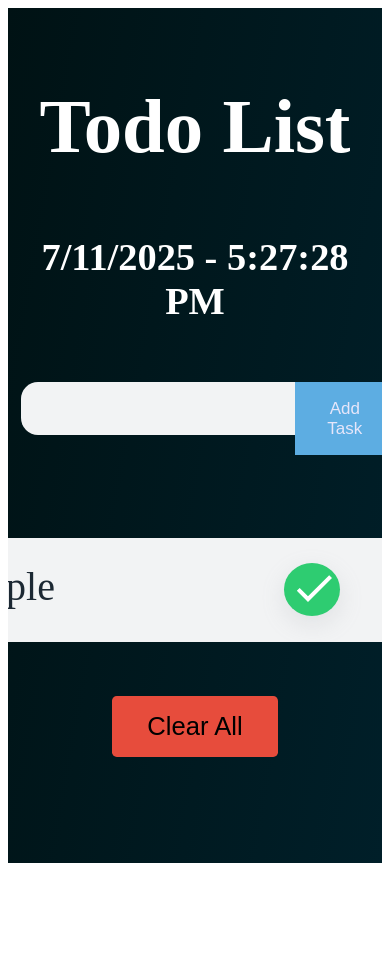
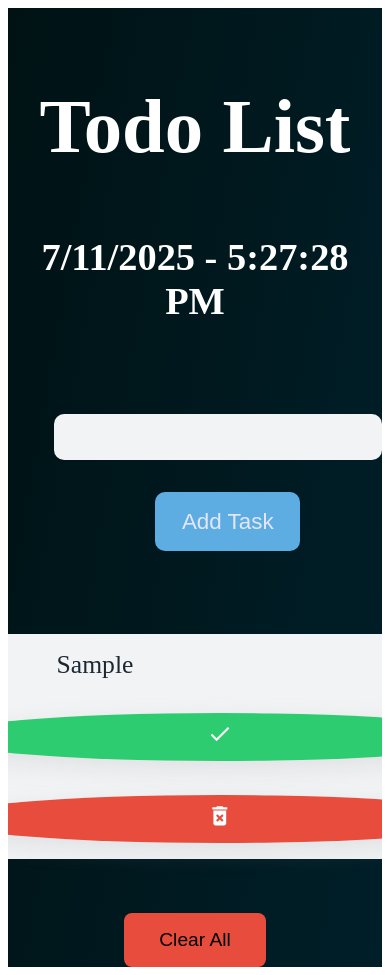
Before and after one commit to Debojitmahapatra/React, a React (Vite) app: page / in a window 390 px wide. Both pictures are taken after typing "Sample" into the empty fields and a click on the button "Add Task". Before the commit the page ends 871 px from the top, so only its background shows below. Built offline with nearby package versions, Linux system fonts and the light colour scheme.

Commit message:
creating-reuseable-components

```diff
--- a/src/components/Todo.css
+++ b/src/components/Todo.css
@@ -1,9 +1,4 @@
-/* section {
-  width: 100%;
-  margin-top: 10rem;
-  display: flex;
-  justify-content: center;
-} */
+
 
 .todo-container {
   align-items: center;
@@ -61,7 +56,7 @@ form input {
   letter-spacing: 0.1rem;
   border: none;
   outline: none;
-  /* border-radius: 15; */
+
   border-top-left-radius: 17px;
   border-bottom-left-radius: 17px;
   max-width: 500px;
@@ -122,15 +117,13 @@ span {
 .todo-list {
   min-width: 25%;
 
-  /* To remove the bullets of unordered list */
+
   list-style: none;
 }
 
 .todo-item {
   margin: 2.4rem;
-  /*word-wrap: break-word;
-    */ /*flex-wrap: wrap;
-    */
+
   font-size: 40px;
   color: #1c2833;
   border-radius: 30px;
@@ -143,8 +136,8 @@ span {
   grid-template-columns: 1fr 0.3fr 0.3fr;
   justify-content: start;
   gap: 1.6rem;
-  /*align-items: center;
-    */ /*wrapsthelinks*/
+  /*align-items: center;*/
+
   overflow-wrap: anywhere;
 }
 
@@ -192,13 +185,68 @@ li span {
   background-color: #e74c3c;
   font-size: 1.6rem;
   padding: 1rem 2.2rem;
-  border-radius: 0.3rem;
-  -webkit-border-radius: 0.3rem;
-  -moz-border-radius: 0.3rem;
-  -ms-border-radius: 0.3rem;
-  -o-border-radius: 0.3rem;
+  border-radius: 0.5rem;
+  -webkit-border-radius: 0.5rem;
+  -moz-border-radius: 0.5rem;
+  -ms-border-radius: 0.5rem;
+  -o-border-radius: 0.5rem;
 }
 
 .clear-btn:hover {
   background-color: #8d1407;
 }
+
+
+/* Existing styles remain mostly untouched */
+
+/* ✅ Responsive Design */
+
+@media (max-width: 768px) {
+  .header {
+    font-size: 2rem;
+  }
+
+  .todo-item {
+    grid-template-columns: 1fr;
+    text-align: center;
+  }
+
+  .check-btn,
+  .delete-btn {
+    width: 100%;
+    height: 3rem;
+    margin-top: 0.5rem;
+  }
+
+  .todo-item {
+    padding: 1rem;
+  }
+}
+
+@media (max-width: 530px) {
+  form {
+    flex-direction: column;
+    align-items: center;
+  }
+
+  form input,
+  form button {
+    margin-top: 2rem;
+    width: 100%;
+    border-radius: 10px !important;
+    font-size: 1.4rem;
+  }
+
+  .todo-item {
+    font-size: 1.6rem;
+  }
+
+  .check-btn,
+  .delete-btn {
+    font-size: 1.6rem;
+  }
+
+  .clear-btn {
+    font-size: 1.2rem;
+  }
+}
--- a/src/components/Todo.jsx
+++ b/src/components/Todo.jsx
@@ -1,38 +1,21 @@
-import { useEffect, useState } from 'react'
+import {  useState } from 'react'
 import './Todo.css'
-import { MdDeleteForever, MdCheck } from "react-icons/md";
+
+import { TodoForm } from './TodoForm';
+import { TodoList } from './TodoList';
+import { TodoDataTime } from './TodoDateTime';
 
 export const Todo = () => {
-    const [inputVal, setInputVal] = useState('')
+
     const [Arr, setArr] = useState([])
-    const [dateTime, setDateTime] = useState('')
-    const handleInput = (val) => {
-        setInputVal(val)
+
+
+    const handleFormSubmit = (inputVal) => {
+        if (!inputVal) return
+        if (Arr.includes(inputVal.trim()) || inputVal.trim().length == 0) return
+        setArr((preVal) => [...preVal, inputVal])
+
     }
-    const handleFormSubmit = (event) => {
-        event.preventDefault()
-        if (!inputVal) return
-        if (Arr.includes(inputVal.trim()) || inputVal.trim().length == 0) {
-            setInputVal("")
-            return
-        }
-        setArr((preVal) => [...preVal, inputVal])
-        console.log(Arr);
-        setInputVal("")
-    }
-    //? to add date and time
-    // let date=new Date()
-
-    useEffect(() => {
-
-    const newDt=  setInterval(() => {
-        let dt = new Date()
-        let modeDate = dt.toLocaleDateString()
-        let modeTime = dt.toLocaleTimeString()
-            setDateTime(`${modeDate} - ${modeTime}`)
-        }, 1000)
-        return () => clearInterval(newDt)
-    }, [])
 
     //? one item delete button
     const handleCheckList=(val)=>{
@@ -51,35 +34,19 @@ export const Todo = () => {
         <section className='todo-container'>
             <header>
                 <h1>Todo List</h1>
-                <h2 className='date-time'>{dateTime}</h2>
+                <TodoDataTime/>
             </header>
 
-            <section className='form'>
-                <form onSubmit={handleFormSubmit}>
-                    <div>
-                        <input
-                            type="text"
-                            className='todo-input'
-                            autoComplete='off'
-                            value={inputVal}
-                            onChange={(event) => handleInput(event.target.value)}
-
-                        />
-                    </div>
-                    <div>
-                        <button type='submit' className='todo-btn'>Add Task</button>
-                    </div>
-                </form>
-            </section>
+            <TodoForm onAddTodo={handleFormSubmit}/>
             <section className='myUnOrdList'>
                 <ul>
                     {
                         Arr.map((currEle, index) => {
-                            return <li key={index} className='todo-item'>
-                                <span>{currEle}</span>
-                                <button className='check-btn' ><MdCheck /></button>
-                                <button className='delete-btn' onClick={()=>handleCheckList(currEle)}><MdDeleteForever /></button>
-                            </li>
+                            return <TodoList
+                            key={index}
+                            data={currEle}
+                            onHandleDeleteTodo={handleCheckList}
+                            />
                         })
                     }
                 </ul>
--- /dev/null
+++ b/src/components/TodoDateTime.jsx
@@ -0,0 +1,21 @@
+import { useEffect, useState } from "react"
+
+export const TodoDataTime=()=>{
+     const [dateTime, setDateTime] = useState('')
+
+     //?! to add date and time
+
+
+    useEffect(() => {
+
+    const newDt=  setInterval(() => {
+        let dt = new Date()
+        let modeDate = dt.toLocaleDateString()
+        let modeTime = dt.toLocaleTimeString()
+            setDateTime(`${modeDate} - ${modeTime}`)
+        }, 1000)
+        return () => clearInterval(newDt)
+    }, [])
+
+   return <h2 className='date-time'>{dateTime}</h2>
+}
--- /dev/null
+++ b/src/components/TodoForm.jsx
@@ -0,0 +1,34 @@
+import { useState } from "react"
+
+export const TodoForm=({onAddTodo})=>{
+     const [inputVal, setInputVal] = useState('')
+        const handleInput = (val) => {
+        setInputVal(val)
+    }
+  const handleFormSubmit = (event) => {
+     event.preventDefault()
+     onAddTodo(inputVal)
+       setInputVal("")
+  }
+
+    return (
+
+        <section className='form'>
+                        <form onSubmit={handleFormSubmit}>
+                            <div>
+                                <input
+                                    type="text"
+                                    className='todo-input'
+                                    autoComplete='off'
+                                    value={inputVal}
+                                    onChange={(event) => handleInput(event.target.value)}
+
+                                />
+                            </div>
+                            <div>
+                                <button type='submit' className='todo-btn'>Add Task</button>
+                            </div>
+                        </form>
+         </section>
+    )
+}
--- /dev/null
+++ b/src/components/TodoList.jsx
@@ -0,0 +1,11 @@
+import { MdCheck, MdDeleteForever } from "react-icons/md"
+
+export const TodoList=({key,data,onHandleDeleteTodo})=>{
+    return (
+        <li key={key} className='todo-item'>
+                                <span>{data}</span>
+                                <button className='check-btn' ><MdCheck /></button>
+                                <button className='delete-btn' onClick={()=>onHandleDeleteTodo(data)}><MdDeleteForever /></button>
+                            </li>
+    )
+}
```
